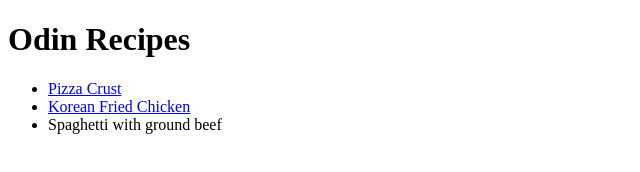
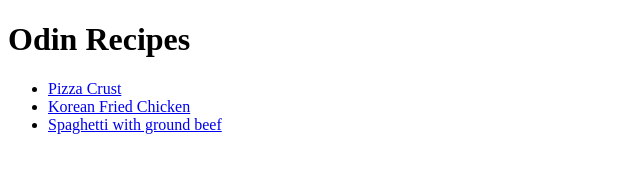
Before and after one commit to x-Dice-x/odin-recipes, a plain HTML site: page index.html in a window 1280 px wide. Shown: the whole page, without its empty margins (0-640 px from the left). Drawn offline with Linux system fonts and the light colour scheme.

Commit message:
Fix the link to the Spaghetti recipe page

```diff
--- a/index.html
+++ b/index.html
@@ -15,8 +15,9 @@
         <a href="/recipes/korean_fried_chicken.html">Korean Fried Chicken </a>
       </li>
       <li>
-        <a href="/recipes/Spaghetti_with_ground_beef.html"></a>Spaghetti with
-        ground beef
+        <a href="/recipes/Spaghetti_with_ground_beef.html"
+          >Spaghetti with ground beef</a
+        >
       </li>
     </ul>
   </body>
```
